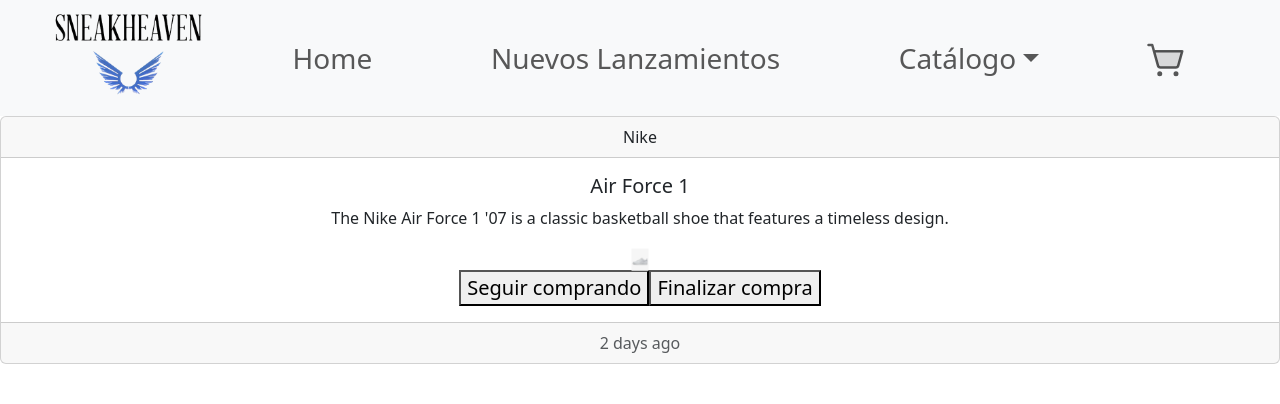
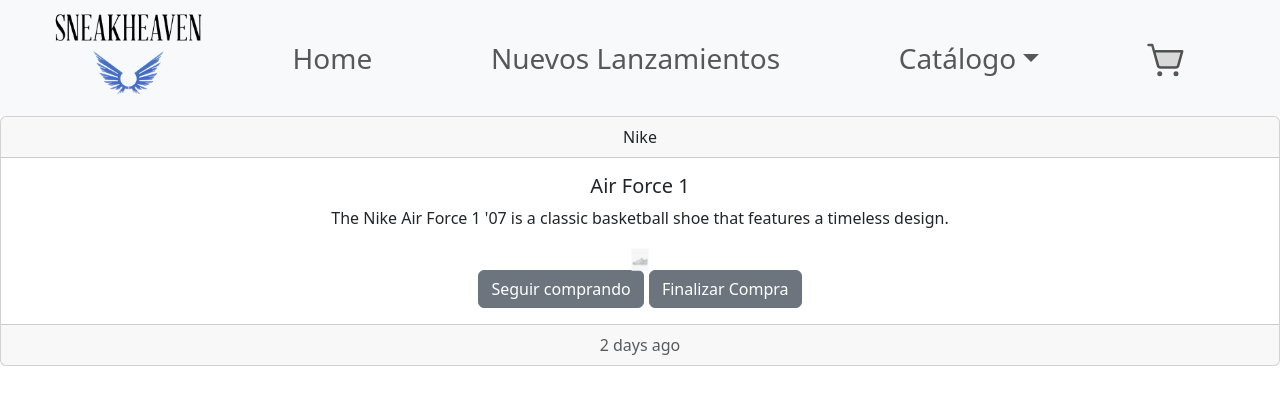
Before and after one commit to DiegoGR22/proyecto-react, a React (Vite) app: page /item/1 in a window 1280 px wide. Both pictures are taken after a click on the button "Agregar al carrito". Shown: the top 404 px of the page. Built offline with nearby package versions, Linux system fonts and the light colour scheme.

Commit message:
buttons con bootstrap

```diff
--- a/src/components/ItemCount/ItemCount.jsx
+++ b/src/components/ItemCount/ItemCount.jsx
@@ -17,11 +17,6 @@
         }
     };
 
-    // const onAdd = () => {
-    //     setCount(count);
-    //     console.log(`Agregaste ${count} items al carrito`);
-    // };
-
     return (
         <div>
             <Button variant='secondary' onClick={handleDecrement}>-</Button>{' '}
--- a/src/components/ItemDetail/ItemDetail.jsx
+++ b/src/components/ItemDetail/ItemDetail.jsx
@@ -2,7 +2,7 @@
 /* eslint-disable react/prop-types */
 // import React from 'react';
 
-// import Button from 'react-bootstrap/Button';
+import Button from 'react-bootstrap/Button';
 import Card from 'react-bootstrap/Card';
 import ItemCount from "../ItemCount/ItemCount";
 // import CardImg from 'react-bootstrap/esm/CardImg';
@@ -16,9 +16,9 @@
     const [isAdded, setIsAdded] = useState(false);
 
     const onAdd = (quantity) => {
-        console.log(`Agregaste ${quantity} items al carrito.`);
         setItemCount(quantity);
         setIsAdded(true);
+        console.log(`Agregaste ${quantity} items al carrito.`);
     }
 
     return (
@@ -33,10 +33,10 @@
                         isAdded ?
                             <div>
                                 <Link to={"/"}>
-                                <button>Seguir comprando</button>
+                                    <Button variant='secondary'>Seguir comprando</Button>{' '}
                                 </Link>
                                 <Link to="/cart/">
-                                    <button>Finalizar compra</button>
+                                    <Button variant='secondary'>Finalizar Compra</Button>{' '}
                                 </Link>
                             </div>
                             : <ItemCount stock={item.stock} initial={1} onAdd={onAdd} />
```
